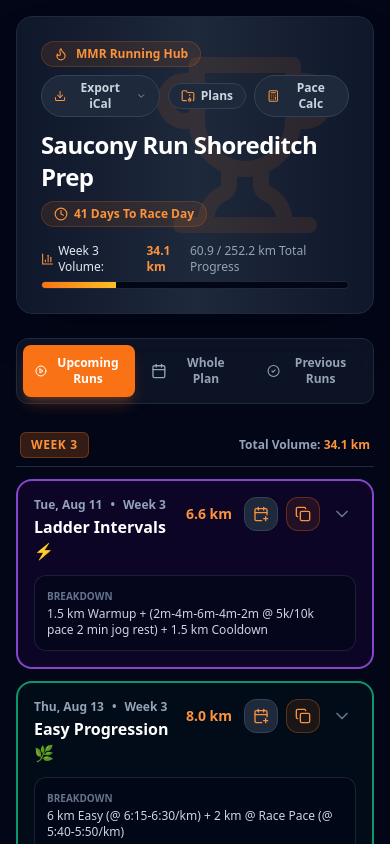
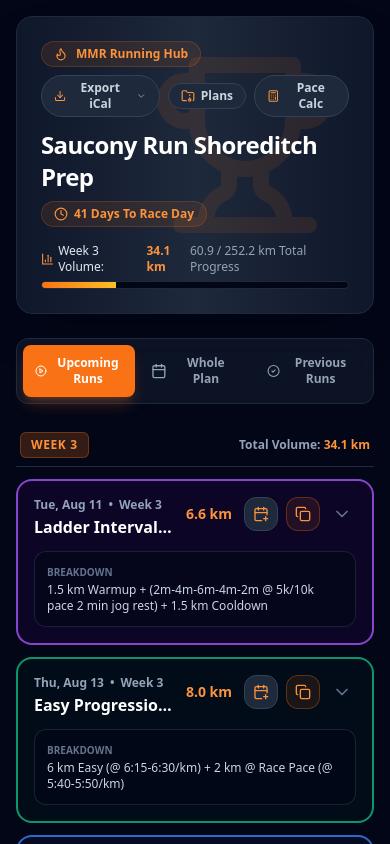
Before and after one commit to mmajor92/mmr-running-test, a React (Vite) app: page / in a window 390 px wide. Shown: the top 844 px of the page. Built offline with nearby package versions, Linux system fonts and the light colour scheme.

Commit message:
Update App.tsx

```diff
--- a/src/App.tsx
+++ b/src/App.tsx
@@ -83,7 +83,6 @@
   workouts: DEFAULT_WORKOUTS,
 };
 
-// --- SILENT & FREE ICS CALENDAR GENERATOR ---
 function generateICSContent(workouts: Workout[], planName: string): string {
   const sanitize = (text: string) => text.replace(/,/g, '\\,').replace(/;/g, '\\;').replace(/\n/g, '\\n');
 
@@ -110,7 +109,7 @@
       `SUMMARY:${sanitize(summary)}`,
       `DESCRIPTION:${sanitize(description)}`,
       'STATUS:CONFIRMED',
-      'TRANSP:TRANSPARENT', // Marks time as FREE on calendar
+      'TRANSP:TRANSPARENT',
       'END:VEVENT'
     );
   });
@@ -131,7 +130,6 @@
   URL.revokeObjectURL(url);
 }
 
-// --- AI PLAN TEXT PARSER ---
 function parsePastedAIPlan(rawText: string, startDateStr: string, planName: string): Workout[] {
   const lines = rawText.split('\n').map(l => l.trim()).filter(Boolean);
   const workouts: Workout[] = [];
@@ -448,11 +446,10 @@
     setShowExportMenu(false);
   };
 
-  // FULL 2PX BORDER & SUBTLE TINT CATEGORY STYLES
   const getCategoryStyles = (category: Workout['category']) => {
     switch (category) {
       case 'intervals':
-        return 'border-purple-500/80 bg-purple-950/20 text-purple-400'; // High-contrast Purple for Speed/Intervals
+        return 'border-purple-500/80 bg-purple-950/20 text-purple-400';
       case 'progression':
         return 'border-emerald-500/80 bg-emerald-950/20 text-emerald-400';
       case 'shakeout':
@@ -479,18 +476,18 @@
         }`}
       >
         <div className="flex justify-between items-start gap-2">
-          <div>
-            <div className="flex items-center gap-2 text-xs font-semibold text-slate-400">
-              <span>{workout.dayName}, {workout.displayDate}</span>
-              <span>•</span>
-              <span>Week {workout.weekNumber}</span>
+          <div className="min-w-0 flex-1">
+            <div className="flex items-center gap-1.5 sm:gap-2 text-xs font-semibold text-slate-400 whitespace-nowrap flex-wrap">
+              <span className="shrink-0">{workout.dayName}, {workout.displayDate}</span>
+              <span className="shrink-0">•</span>
+              <span className="shrink-0">Week {workout.weekNumber}</span>
               {isToday && (
-                <span className="text-[10px] font-black uppercase bg-orange-500 text-white px-2 py-0.5 rounded-full ml-1">
+                <span className="text-[10px] font-black uppercase bg-orange-500 text-white px-2 py-0.5 rounded-full ml-0.5 shrink-0">
                   Today
                 </span>
               )}
             </div>
-            <div className="font-extrabold text-white text-base sm:text-lg mt-0.5">{workout.workoutType}</div>
+            <div className="font-extrabold text-white text-base sm:text-lg mt-0.5 truncate">{workout.workoutType}</div>
           </div>
           <div className="flex items-center gap-2 sm:gap-2.5 shrink-0">
             <span className="font-black text-orange-400 text-sm sm:text-base mr-1">{workout.totalKm}</span>
@@ -518,13 +515,11 @@
           </div>
         </div>
 
-        {/* Permanently Visible Breakdown */}
         <div className="mt-3 bg-slate-950/60 p-3 rounded-xl border border-slate-800/80 text-xs sm:text-sm text-slate-300">
           <span className="text-[10px] uppercase font-bold text-slate-500 block mb-0.5">Breakdown</span>
           {workout.breakdown}
         </div>
 
-        {/* Optional Expanded Coach Advice & NRC Info */}
         {isExpanded && (
           <div className="mt-3 pt-3 border-t border-slate-800/80 space-y-2 animate-in fade-in duration-150">
             <div className="p-3 bg-slate-950/40 rounded-xl border border-slate-800/50 space-y-2">
@@ -565,8 +560,6 @@
                 )}
               </div>
               <div className="flex items-center gap-2">
-
-                {/* EXPORT ICAL DROPDOWN MENU */}
                 <div className="relative">
                   <button
                     onClick={() => setShowExportMenu(!showExportMenu)}
@@ -651,7 +644,6 @@
           </div>
         </header>
 
-        {/* Plans Manager Drawer */}
         {showArchiveManager && (
           <div className="p-5 rounded-2xl bg-slate-900 border border-slate-800 shadow-xl space-y-4">
             <div className="flex justify-between items-center border-b border-slate-800 pb-3">
@@ -707,7 +699,6 @@
           </div>
         )}
 
-        {/* In-App "Add Plan" Form Modal */}
         {showNewPlanModal && (
           <div className="fixed inset-0 bg-slate-950/80 backdrop-blur-sm z-50 flex items-center justify-center p-4">
             <div className="bg-slate-900 border border-slate-800 rounded-2xl p-6 max-w-lg w-full shadow-2xl space-y-4 max-h-[90vh] overflow-y-auto">
@@ -885,7 +876,6 @@
           </button>
         </div>
 
-        {/* TAB 1: UPCOMING RUNS WITH WEEK HEADERS */}
         {activeTab === 'upcoming' && (
           <div className="space-y-6">
             {Object.keys(upcomingByWeek).length > 0 ? (
@@ -923,7 +913,6 @@
           </div>
         )}
 
-        {/* TAB 2: WHOLE PLAN WITH WEEK HEADERS */}
         {activeTab === 'whole' && (
           <div className="space-y-6">
             {Object.keys(workoutsByWeek)
@@ -955,7 +944,6 @@
           </div>
         )}
 
-        {/* TAB 3: PREVIOUS RUNS WITH WEEK HEADERS */}
         {activeTab === 'previous' && (
           <div className="space-y-6">
             {Object.keys(previousByWeek).length > 0 ? (
```
